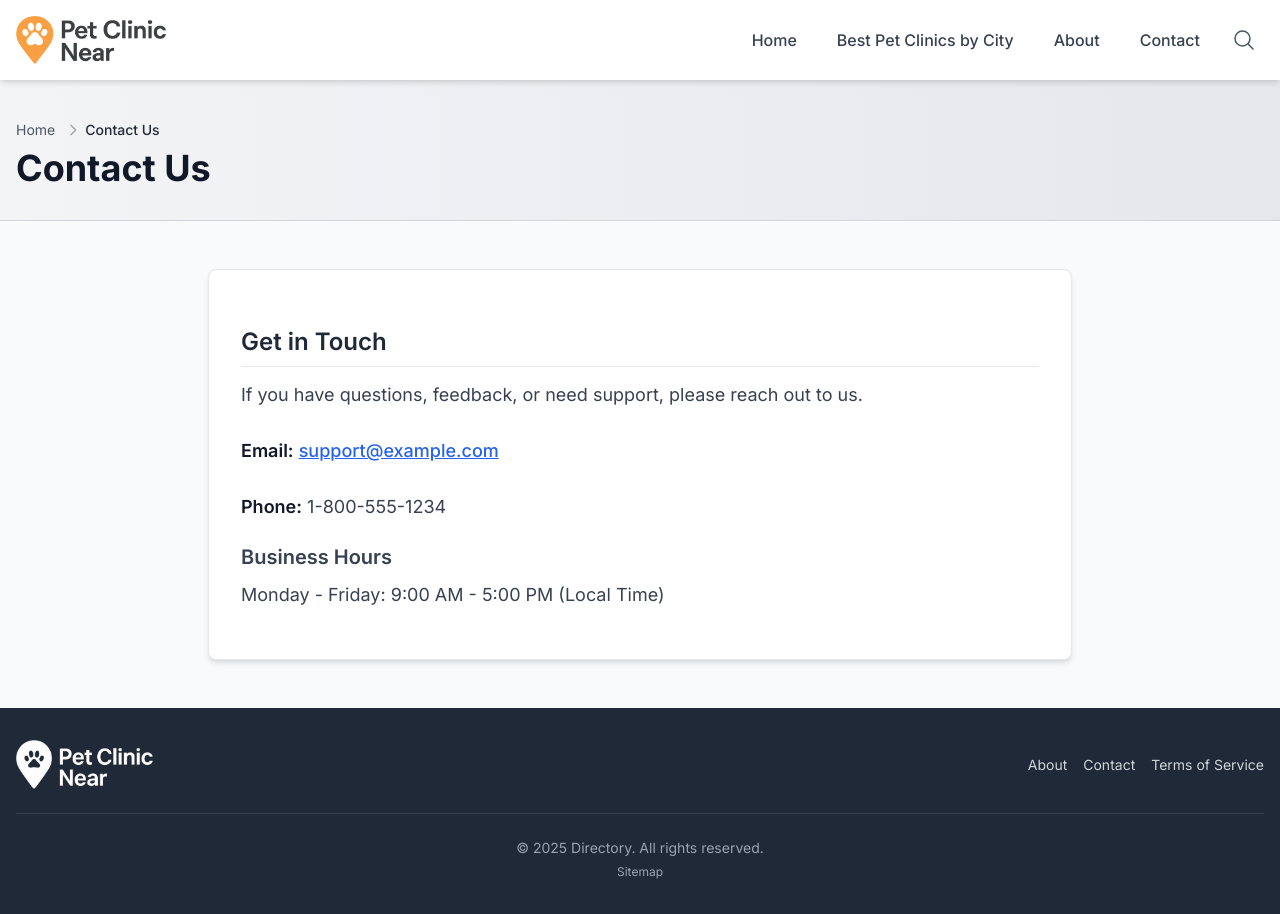
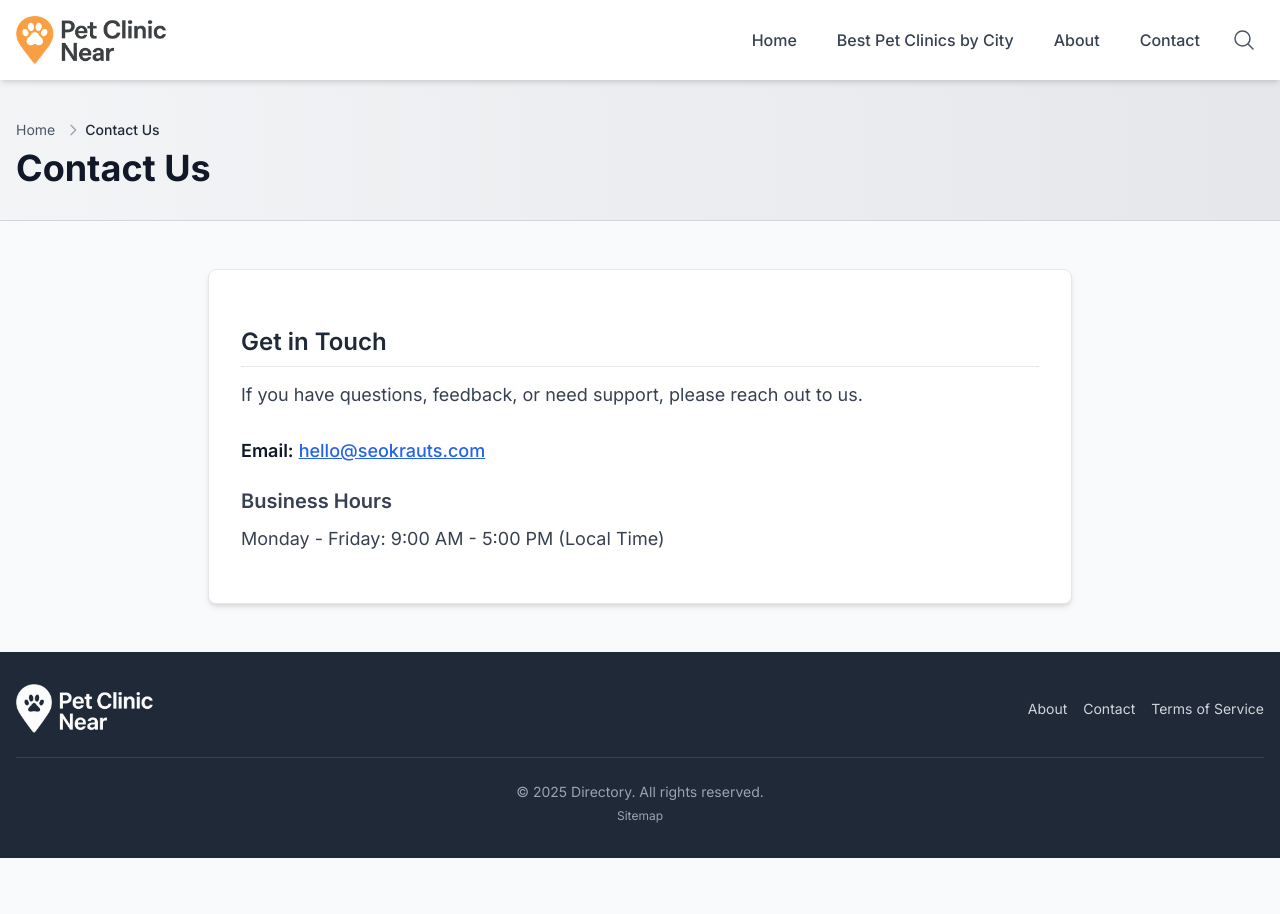
Before and after one commit to killadoggadude/petclinicnear.com, a Next.js app: page /contact in a window 1280 px wide. After the commit the page ends 858 px from the top, so only its background shows below. Built offline with nearby package versions, Linux system fonts and the light colour scheme.

Commit message:
chore: update contact page details

```diff
--- a/pages/contact.js
+++ b/pages/contact.js
@@ -6,8 +6,7 @@ export default function ContactPage() {
       <h2>Get in Touch</h2>
       <p>If you have questions, feedback, or need support, please reach out to us.</p>
 
-      <p><strong>Email:</strong> <a href="mailto:support@example.com">support@example.com</a></p>
-      <p><strong>Phone:</strong> 1-800-555-1234</p>
+      <p><strong>Email:</strong> <a href="mailto:hello@seokrauts.com">hello@seokrauts.com</a></p>
 
       <h3>Business Hours</h3>
       <p>Monday - Friday: 9:00 AM - 5:00 PM (Local Time)</p>
```
